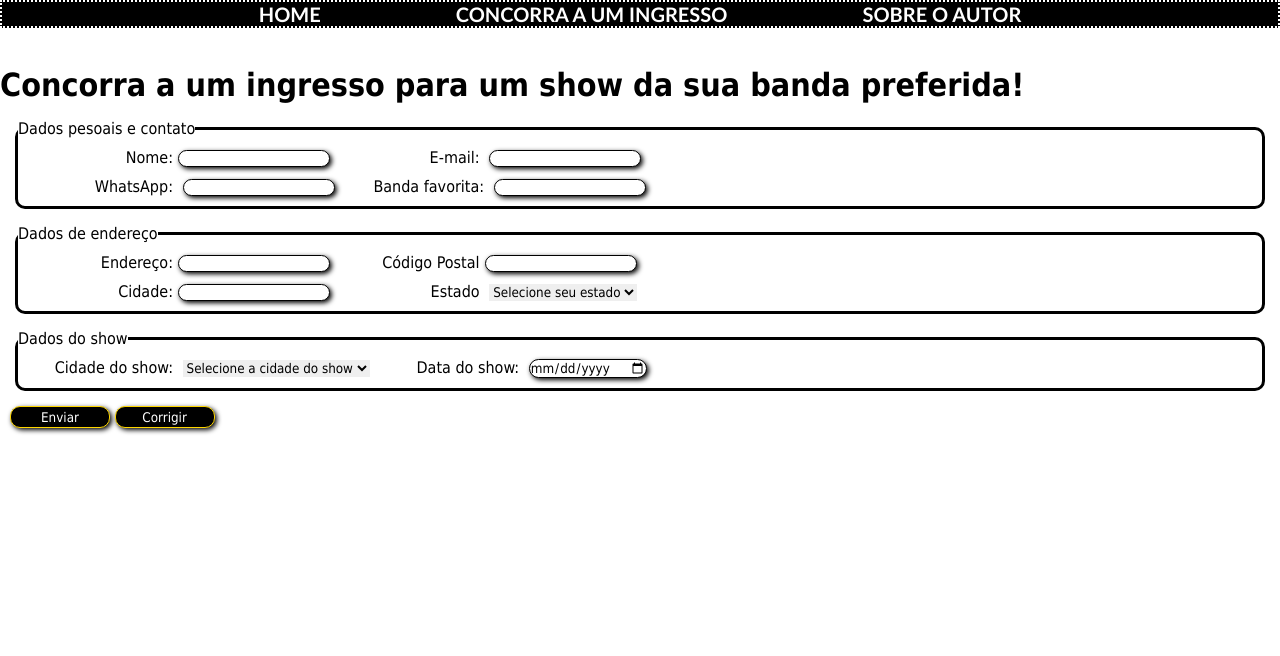
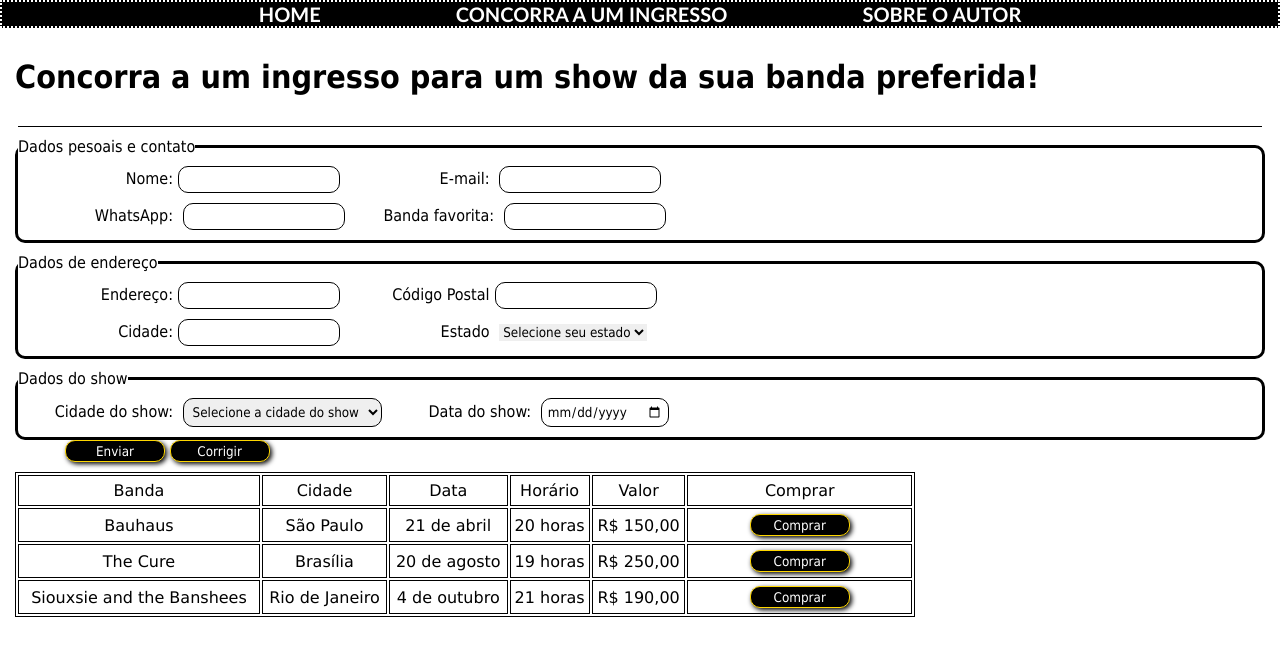
Before and after one commit to nickmoura/Blog-pos-punk, a plain HTML site: page ingresso.html in a window 1280 px wide. Drawn offline with Linux system fonts and the light colour scheme.

Commit message:
melhorias

```diff
--- a/ingresso.html
+++ b/ingresso.html
@@ -14,7 +14,8 @@
 			<a href="ingresso.html" style="margin: 3em; font-size:20px">Concorra a um ingresso</a>
 			<a href="sobre.html" style="margin: 3em; font-size:20px">Sobre o autor</a>
 		</nav>
-	</header><br><br>
+	</header>
+	<main>
 		<h1 class="titulo">Concorra a um ingresso para um show da sua banda preferida!</h1>
 		<hr>
 		<form method="get">
@@ -74,7 +75,7 @@
 				<legend>Dados do show</legend>
 				<div class="linha">
 					<label>Cidade do show:</label>
-					<select name="cidadedoshow">
+						<select class="cidadedoshow" name="cidadedoshow">
 							<option value="">Selecione a cidade do show</option>
 							<option value="sp">São Paulo</option>
 							<option value="rj">Rio de Janeiro</option>
@@ -83,10 +84,57 @@
 					<label>Data do show:</label> <input type="date" />
 				</div>
 			</fieldset>
-		<div class="botoes">
+			<span class="botoes">
 				<button type="submit" onclick="alert('Você enviou sua inscrição!')">Enviar</button>
 				<button type="reset" onclick="alert('Campos resetados')">Corrigir</button>
-		</div>
+			</span>
 		</form>
+			<table border="1">
+				<tr>
+					<td>Banda</td>
+					<td>Cidade</td>
+					<td>Data</td>
+					<td>Horário</td>
+					<td>Valor</td>
+					<td>Comprar</td>
+				</tr>
+				<tr>
+					<td>Bauhaus</td>
+					<td>São Paulo</td>
+					<td>21 de abril</td>
+					<td>20 horas</td>
+					<td>R$ 150,00</td>
+					<td>
+						<span class="botoes">
+							<button>Comprar</button>
+						</span>
+					</td>
+				</tr>
+				<tr>
+					<td>The Cure</td>
+					<td>Brasília</td>
+					<td>20 de agosto</td>
+					<td>19 horas</td>
+					<td>R$ 250,00</td>
+					<td>
+						<span class="botoes">
+							<button>Comprar</button>
+						</span>
+					</td>
+				</tr>
+				<tr>
+					<td>Siouxsie and the Banshees</td>
+					<td>Rio de Janeiro</td>
+					<td>4 de outubro</td>
+					<td>21 horas</td>
+					<td>R$ 190,00</td>
+					<td>
+						<span class="botoes">
+						<button>Comprar</button>
+						</span>
+					</td>
+				</tr>
+			</table>
+	</main>
 </body>
 </html>
--- a/style.css
+++ b/style.css
@@ -9,6 +9,10 @@
     border: 0;
     margin: 0;
     box-sizing: border-box;
+}
+
+main {
+	margin: 15px;
 }
 
 .bloconav {
@@ -41,7 +45,7 @@
     padding: 5px;
 	color: white;
 	text-decoration: none;
-	font-family: "Gill Sans", "Gill Sans MT", Calibri, "Trebuchet MS", sans-serif;
+	font-family: "Gill Sans", "Gill Sans MT", "Calibri", "Trebuchet MS", sans-serif;
     text-transform: uppercase;
 }
 
@@ -49,6 +53,42 @@
     text-decoration: solid underline;
 	color: gold;
 	transition: 1.5s;
+}
+
+.foto {
+    display: flex;
+    align-items: center;
+    justify-content: center;
+}
+
+.videos {
+    display: flex;
+    flex-direction: column;
+    align-items: center;
+    justify-content: center;
+}
+
+.videos iframe {
+	display: block;
+	max-width: 100%;
+	margin: 7.5px;
+}
+
+hr {
+	border: none;
+	border-top: 1px solid black;
+	margin: 3px;
+	margin-bottom: 3px;
+  }
+
+h1 {
+	margin-top: 30px;
+	margin-bottom: 30px;
+}
+
+h2 {
+	margin-top: 30px;
+	margin-bottom: 30px;
 }
 
 /* Para a página do ingresso */
@@ -65,11 +105,11 @@ label{
 }
 
 .botoes{
-	margin: 10px;
+	margin: 50px;
 }
 
 fieldset {
-	margin: 15px;
+	margin-top: 10px;
 	border: 3px;
 	border-style: solid;
 	border-radius: 10px;
@@ -78,10 +118,25 @@ fieldset {
 }
 
 input {
-	border: 1px;
+	border: 0.5px;
 	border-style: solid;
 	border-radius: 10px;
-	box-shadow: 2px 2px 5px black;
+	text-align:left;
+	padding: 5px;
+}
+
+table {
+	margin-top: 10px;
+	border: 1px solid black;
+	width: 900px;
+	text-align: center;
+}
+
+td {
+	border: 1px solid black;
+	font-family: "Verdana";
+	padding-top: 5px;
+	padding-bottom: 5px;
 }
 
 button{
@@ -95,3 +150,11 @@ button{
 	padding: 2.5px;
 	box-shadow: 2px 2px 5px black;
 }
+
+.cidadedoshow{
+	border: 0.5px;
+	border-style: solid;
+	border-radius: 10px;
+	text-align:left;
+	padding: 5px;
+}
```
Also changed, not shown: index.html (+55 -44 lines), sobre.html (+3 -1 lines). Lines whose indentation alone changed are shown as unchanged.
